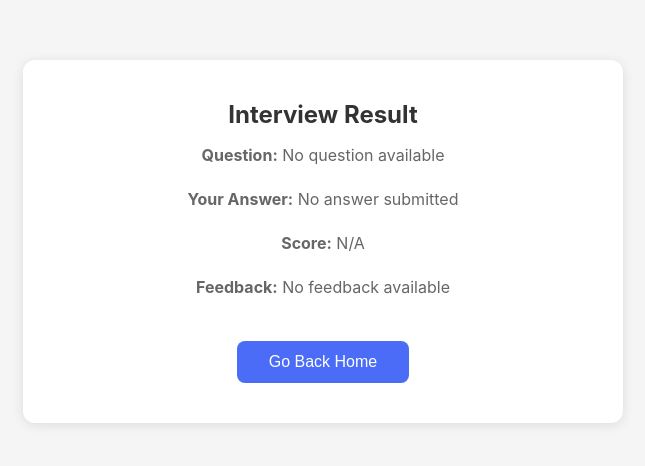
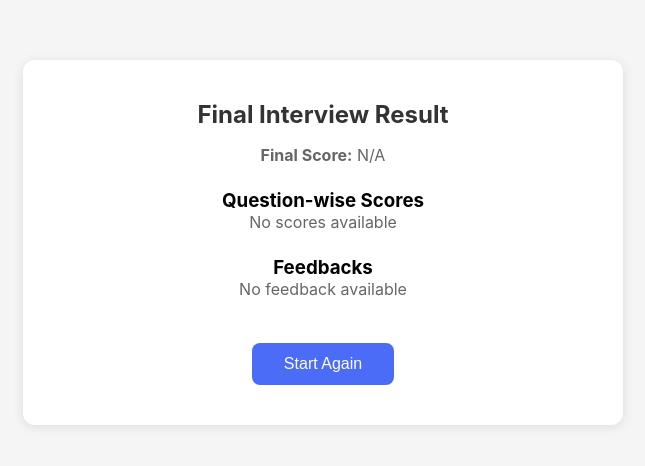
Before and after one commit to AnnamPranav/UpGrade, a React (Create React App) app in the folder frontend/: page /result in a window 1280 px wide. Shown: the top 466 px of the page, without its empty margins (317-962 px from the left). Built offline with nearby package versions, Linux system fonts and the light colour scheme.

Commit message:
Day 4: Added multi-question flow (frontend + backend integration)

```diff
--- a/frontend/src/pages/InterviewPage.js
+++ b/frontend/src/pages/InterviewPage.js
@@ -6,34 +6,49 @@ function InterviewPage() {
   const location = useLocation();
   const navigate = useNavigate();
 
-  const question = location.state?.question || "No question received";
+  const [sessionId] = useState(location.state?.sessionId);
+  const [question, setQuestion] = useState(
+    location.state?.question || "No question received"
+  );
+  const [questionNumber, setQuestionNumber] = useState(
+    location.state?.questionNumber || 1
+  );
+  const [difficulty, setDifficulty] = useState(
+    location.state?.difficulty || "medium"
+  );
 
   const [answer, setAnswer] = useState("");
   const [loading, setLoading] = useState(false);
+
+  const totalQuestions = 5;
 
   const handleSubmit = async () => {
     try {
       setLoading(true);
 
-      // Small delay to show loading text clearly
-      await new Promise((resolve) => setTimeout(resolve, 1500));
-
       const response = await API.post("/interview/answer", {
-        question,
+        sessionId,
         answer,
+        questionNumber: questionNumber,
       });
 
-      navigate("/result", {
-        state: {
-          score: response.data.score,
-          feedback: response.data.feedback,
-          question,
-          answer,
-        },
-      });
+      if (response.data.completed === true) {
+        navigate("/result", {
+          state: {
+            finalScore: response.data.finalScore,
+            scores: response.data.scores,
+            feedbacks: response.data.feedbacks,
+          },
+        });
+      } else {
+        setQuestion(response.data.nextQuestion);
+        setQuestionNumber(response.data.nextQuestionNumber);
+        setDifficulty(response.data.nextDifficulty || "medium");
+        setAnswer("");
+      }
     } catch (error) {
-      console.error("Error evaluating answer:", error);
-      alert("Failed to evaluate answer. Please try again.");
+      console.error("Error submitting answer:", error);
+      alert("Failed to submit answer. Please check backend.");
     } finally {
       setLoading(false);
     }
@@ -42,6 +57,14 @@ function InterviewPage() {
   return (
     <div className="container">
       <h2>Interview Question</h2>
+
+      <p className="progress-text">
+        Question {questionNumber} / {totalQuestions}
+      </p>
+
+      <p>
+        <strong>Difficulty:</strong> {difficulty}
+      </p>
 
       <div className="question-box">
         <p>{question}</p>
--- a/frontend/src/pages/ResultPage.js
+++ b/frontend/src/pages/ResultPage.js
@@ -4,34 +4,44 @@ function ResultPage() {
   const location = useLocation();
   const navigate = useNavigate();
 
-  const score = location.state?.score;
-  const feedback = location.state?.feedback;
-  const question = location.state?.question;
-  const answer = location.state?.answer;
+  const finalScore = location.state?.finalScore;
+  const scores = location.state?.scores || [];
+  const feedbacks = location.state?.feedbacks || [];
 
   return (
     <div className="container">
-      <h2>Interview Result</h2>
+      <h2>Final Interview Result</h2>
 
       <p>
-        <strong>Question:</strong> {question || "No question available"}
+        <strong>Final Score:</strong>{" "}
+        {finalScore !== undefined ? finalScore.toFixed(2) : "N/A"}
       </p>
 
-      <p>
-        <strong>Your Answer:</strong> {answer || "No answer submitted"}
-      </p>
+      <h3>Question-wise Scores</h3>
+      {scores.length > 0 ? (
+        scores.map((score, index) => (
+          <p key={index}>
+            <strong>Question {index + 1}:</strong> {score}/10
+          </p>
+        ))
+      ) : (
+        <p>No scores available</p>
+      )}
 
-      <p>
-        <strong>Score:</strong> {score ?? "N/A"}
-      </p>
-
-      <p>
-        <strong>Feedback:</strong> {feedback || "No feedback available"}
-      </p>
+      <h3>Feedbacks</h3>
+      {feedbacks.length > 0 ? (
+        feedbacks.map((feedback, index) => (
+          <p key={index}>
+            <strong>Question {index + 1}:</strong> {feedback}
+          </p>
+        ))
+      ) : (
+        <p>No feedback available</p>
+      )}
 
       <br />
 
-      <button onClick={() => navigate("/")}>Go Back Home</button>
+      <button onClick={() => navigate("/")}>Start Again</button>
     </div>
   );
 }
--- a/frontend/src/pages/StartPage.js
+++ b/frontend/src/pages/StartPage.js
@@ -10,14 +10,14 @@ function StartPage() {
     try {
       setLoading(true);
 
-      // Small delay to show loading text clearly
-      await new Promise((resolve) => setTimeout(resolve, 1500));
-
       const response = await API.post("/interview/start");
 
       navigate("/interview", {
         state: {
+          sessionId: response.data.sessionId,
           question: response.data.question,
+          questionNumber: response.data.questionNumber || 1,
+          difficulty: response.data.difficulty || "medium",
         },
       });
     } catch (error) {
@@ -31,7 +31,7 @@ function StartPage() {
   return (
     <div className="container">
       <h1>AI Powered Mock Interview</h1>
-      <p>Practice your interview with AI-powered feedback.</p>
+      <p>Practice 5 interview questions with AI feedback.</p>
 
       {loading && <p className="loading-text">Generating question...</p>}
 
```
Also changed, not shown: 2 other files (tests, documents, lock files or other folders).
